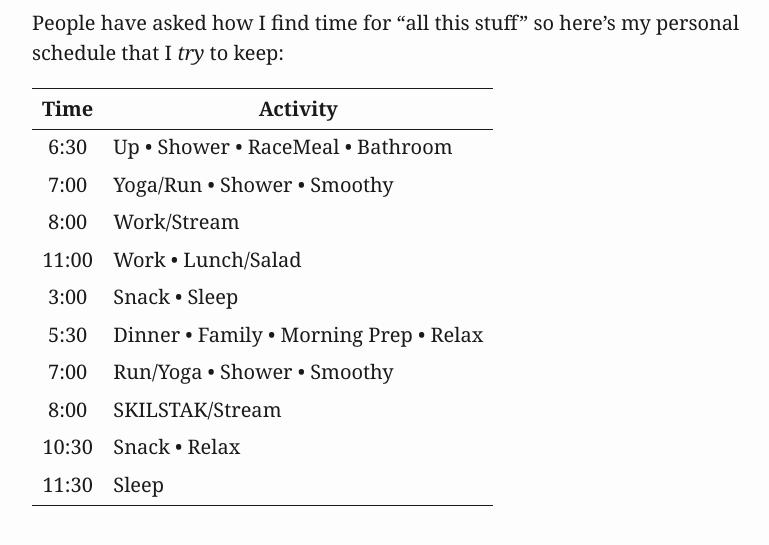
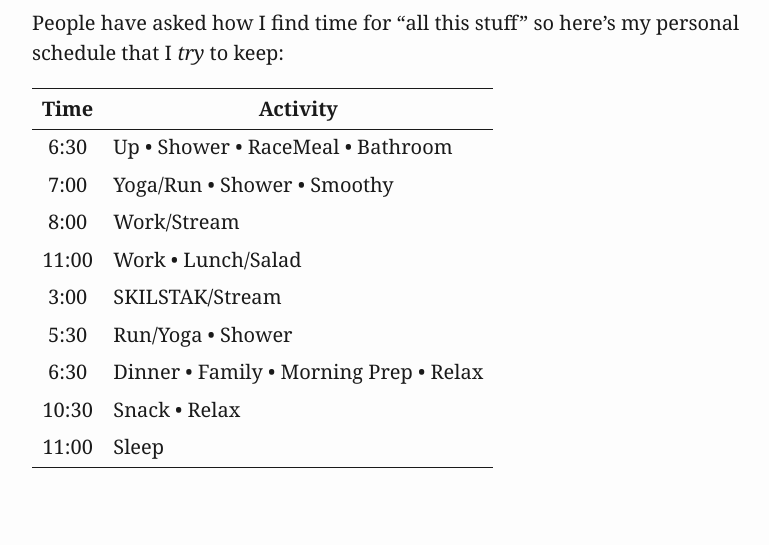
Before and after one commit to intelagense/rwxrob, a plain HTML site: page schedule/index.html in a window 1280 px wide. Shown: the part 185-730 px from the top of the page, without its empty margins (248-1017 px from the left). Drawn offline with Linux system fonts and the light colour scheme.

Commit message:
Change the schedule

```diff
--- a/schedule/index.html
+++ b/schedule/index.html
@@ -177,26 +177,22 @@
 </tr>
 <tr class="odd">
 <td style="text-align: center;">3:00</td>
-<td>Snack • Sleep</td>
+<td>SKILSTAK/Stream</td>
 </tr>
 <tr class="even">
 <td style="text-align: center;">5:30</td>
+<td>Run/Yoga • Shower</td>
+</tr>
+<tr class="odd">
+<td style="text-align: center;">6:30</td>
 <td>Dinner • Family • Morning Prep • Relax</td>
 </tr>
-<tr class="odd">
-<td style="text-align: center;">7:00</td>
-<td>Run/Yoga • Shower • Smoothy</td>
-</tr>
 <tr class="even">
-<td style="text-align: center;">8:00</td>
-<td>SKILSTAK/Stream</td>
-</tr>
-<tr class="odd">
 <td style="text-align: center;">10:30</td>
 <td>Snack • Relax</td>
 </tr>
-<tr class="even">
-<td style="text-align: center;">11:30</td>
+<tr class="odd">
+<td style="text-align: center;">11:00</td>
 <td>Sleep</td>
 </tr>
 </tbody>
```
Also changed, not shown: 1 other file.
